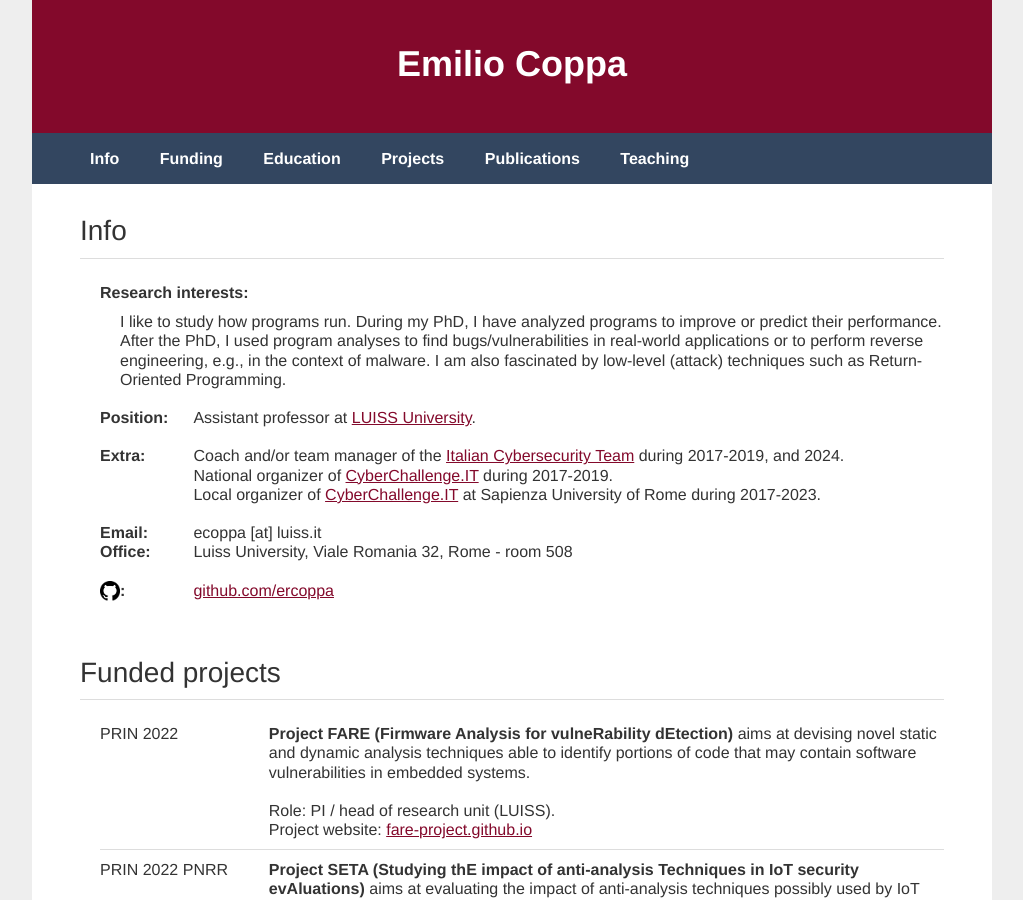
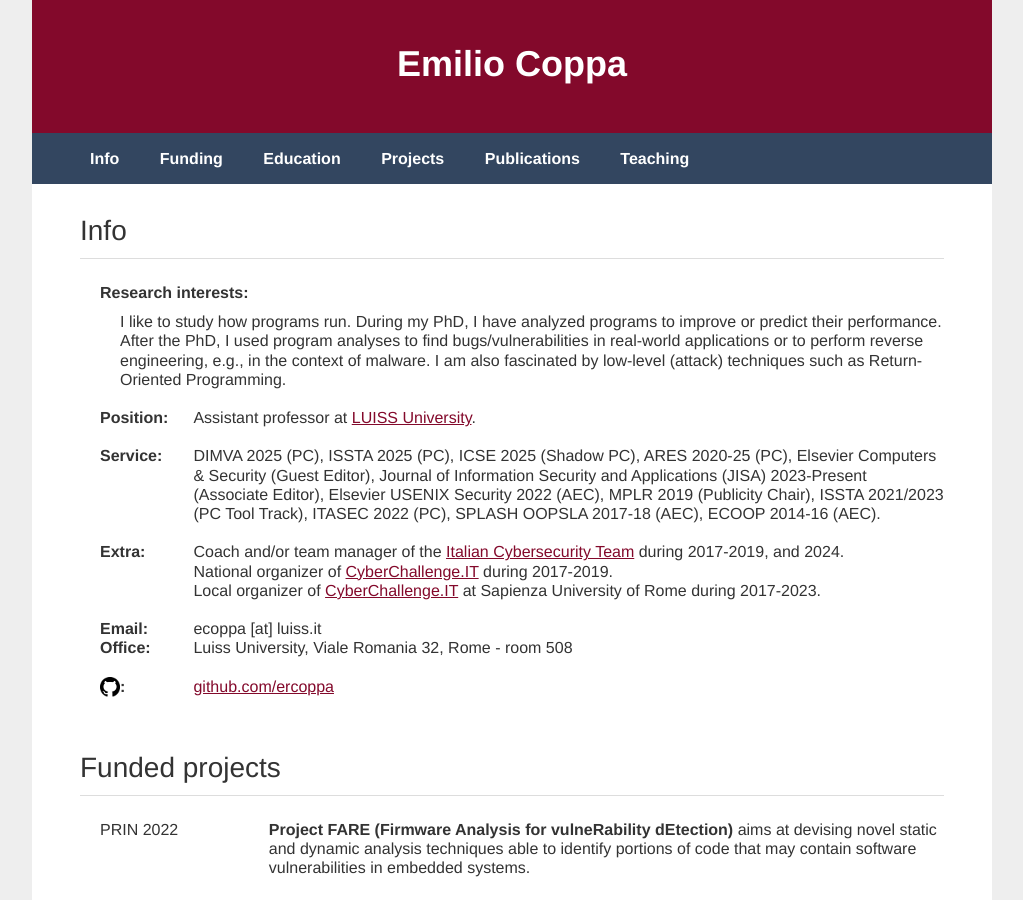
Before and after one commit to ecoppa/ecoppa.github.io, a Jekyll site: the page built from index.html, in a window 1280 px wide and 900 px high. Shown: the whole window, without its empty margins (128-1151 px from the left). Built offline with Jekyll 4.4.1, drawn with Linux system fonts in a browser that asks for light colours.

Commit message:
Update index.html

```diff
--- a/index.html
+++ b/index.html
@@ -32,6 +32,17 @@
 								Local organizer of <a href="http://cyberchallenge.it"
 									target="_blank"><b>CyberChallenge.IT</b></a> at Sapienza.
 								-->
+							</div>
+						</div>
+
+						<br />
+
+						<div style="display: table-row;">
+							<div style="display: table-cell; padding-right: 25px;">
+								<b>Service:</b>
+							</div>
+							<div style="display:table-cell;">
+								DIMVA 2025 (PC), ISSTA 2025 (PC), ICSE 2025 (Shadow PC), ARES 2020-25 (PC), Elsevier Computers & Security (Guest Editor), Journal of Information Security and Applications (JISA) 2023-Present (Associate Editor), Elsevier  USENIX Security 2022 (AEC), MPLR 2019 (Publicity Chair),  ISSTA 2021/2023 (PC Tool Track), ITASEC 2022 (PC), SPLASH OOPSLA 2017-18 (AEC), ECOOP 2014-16 (AEC).
 							</div>
 						</div>
 
```
